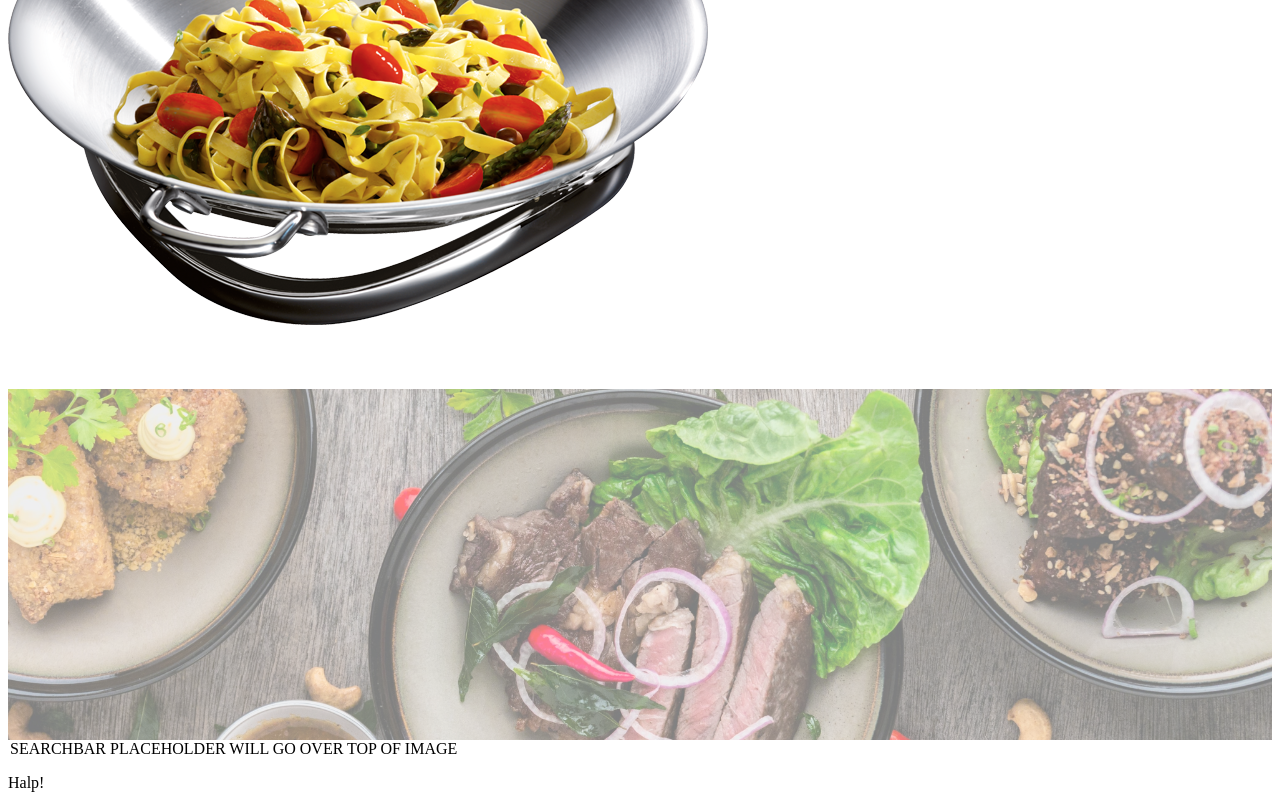
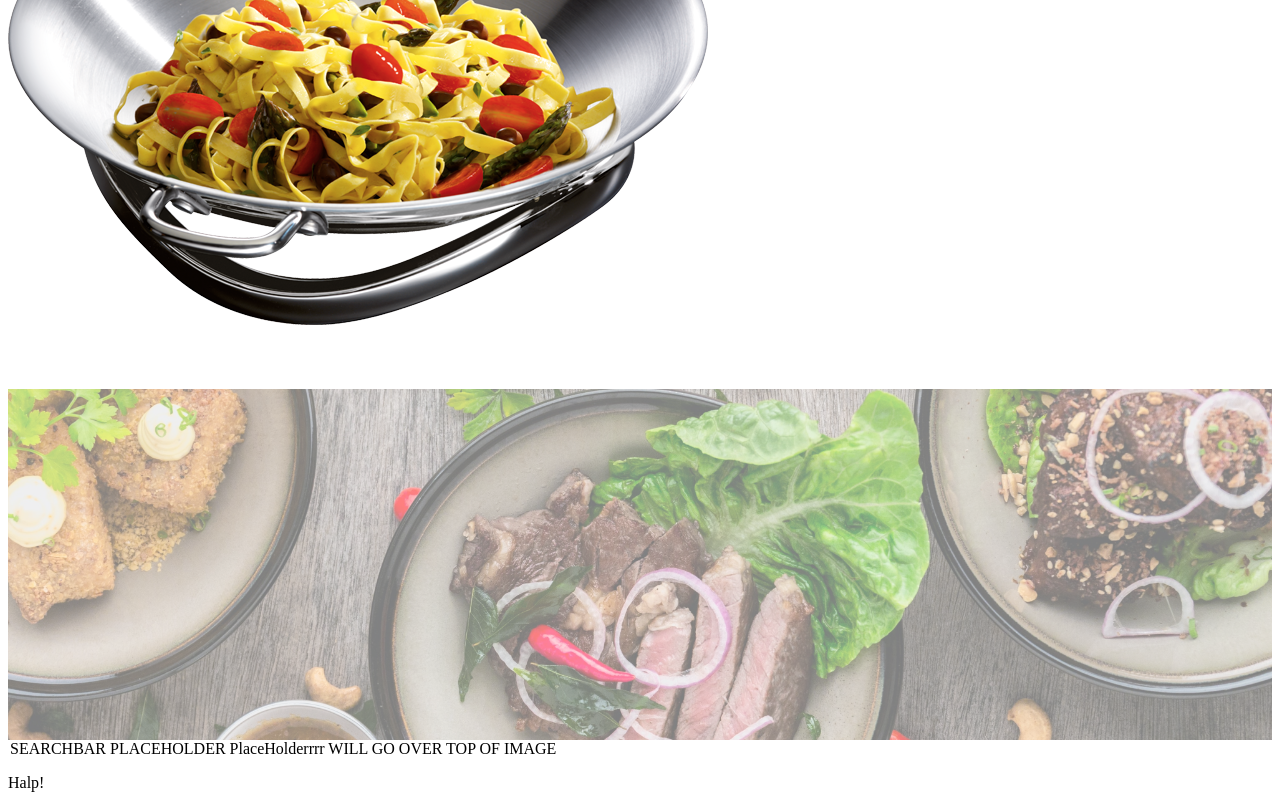
Before and after one commit to elliebanks/finalproject, a React app: page / in a window 1280 px wide. Shown: the part 2655-3455 px from the top of the page. Built offline with nearby package versions, Linux system fonts and the light colour scheme.

Commit message:
merge to main

```diff
--- a/src/client/pages/Home.tsx
+++ b/src/client/pages/Home.tsx
@@ -64,7 +64,7 @@ const Home = () => {
                     <img className="" style={{ width: '100%', opacity: '50%' }} src="./images/food2.jpg" />
                 </div>
                 <form className="fieldset">
-                    <legend>SEARCHBAR PLACEHOLDER WILL GO OVER TOP OF IMAGE</legend>
+                    <legend>SEARCHBAR PLACEHOLDER PlaceHolderrrr WILL GO OVER TOP OF IMAGE</legend>
                 </form>
             </section>
 
```
